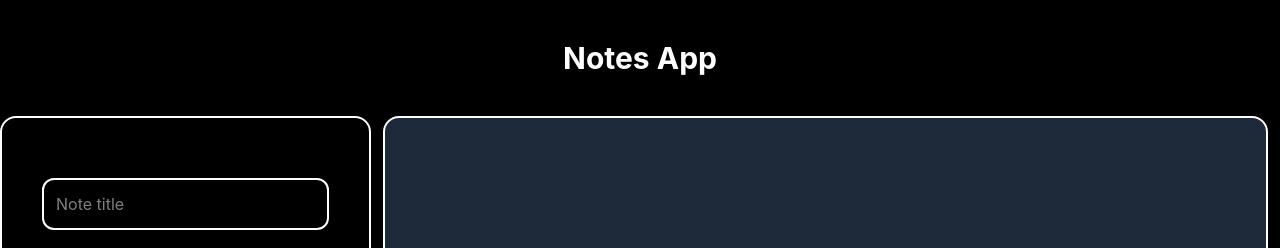
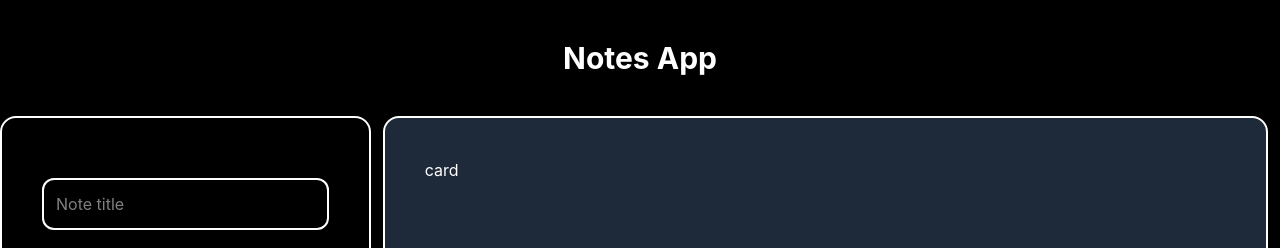
Before and after one commit to smsmorsalin/react-mini-projects, a React (Vite) app in the folder notes_app/: page / in a window 1280 px wide. Shown: the top 248 px of the page. Built offline with nearby package versions, Linux system fonts and the light colour scheme.

Commit message:
opening a card

```diff
--- a/notes_app/src/App.jsx
+++ b/notes_app/src/App.jsx
@@ -23,6 +23,9 @@ const App = () => {
         </div>
 
         <div className='p-10 border-2 lg:h-full lg:w-full rounded-2xl mx-3 bg-gray-800'>
+
+<div>card</div>
+
         </div>
       </div>
     </div>
```
